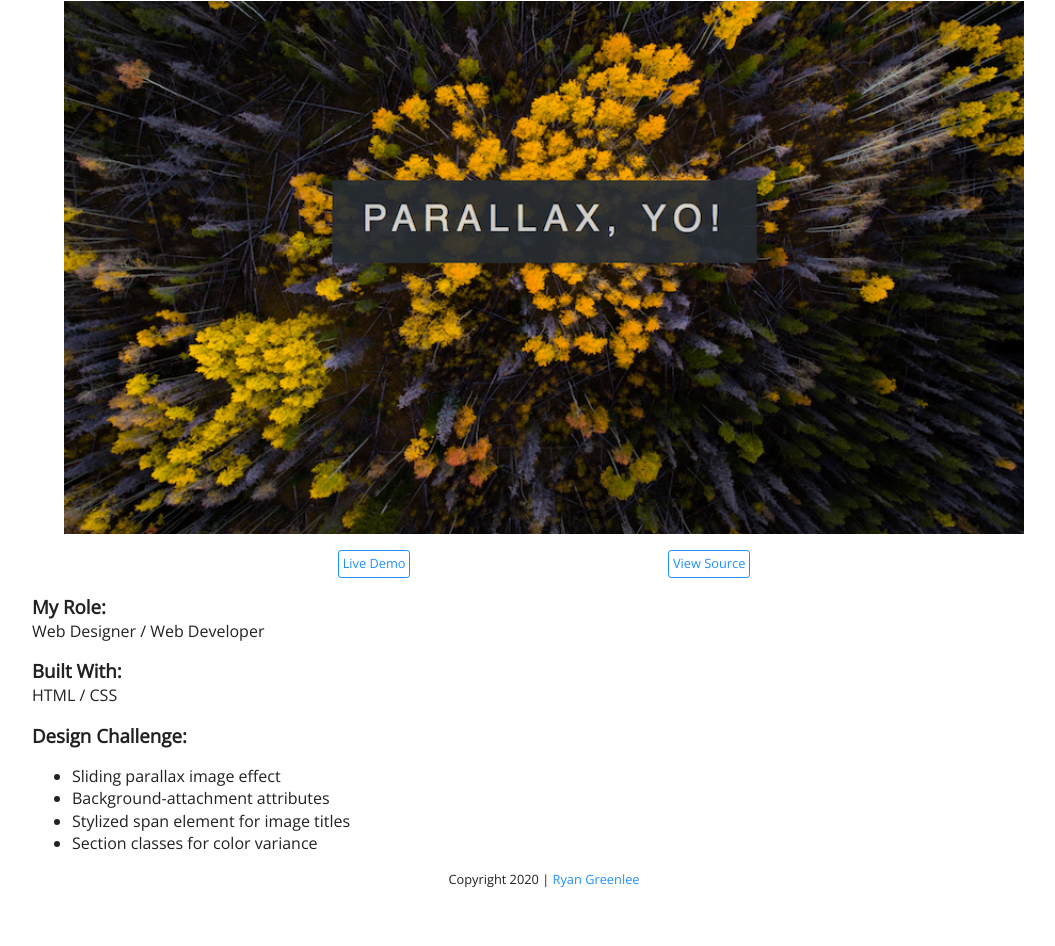
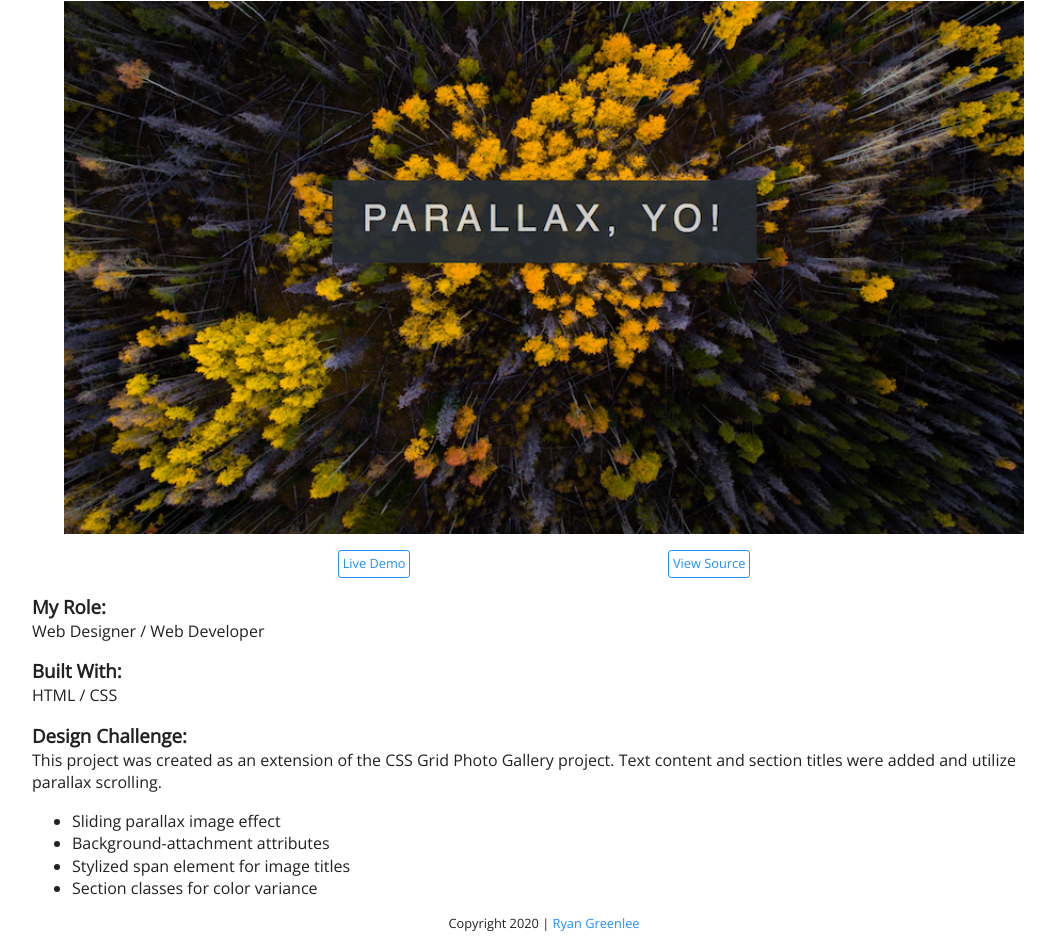
Before and after one commit to greenleer/portfolio-website, a plain HTML site: page parallax/index.html in a window 1280 px wide. Shown: the part 244-1190 px from the top of the page, without its empty margins (96-1151 px from the left). Before the commit the page ends 1145 px from the top, so only its background shows below. Drawn offline with nearby package versions, Linux system fonts and the light colour scheme.

```diff
--- a/parallax/index.html
+++ b/parallax/index.html
@@ -51,6 +51,7 @@
         <h3>Built With:</h3>
         <p>HTML / CSS </p>
         <h3>Design Challenge:</h3>
+        <p>This project was created as an extension of the CSS Grid Photo Gallery project.  Text content and section titles were added and utilize parallax scrolling.
           <ul>
             <li>Sliding parallax image effect</li>
             <li>Background-attachment attributes</li>
```
